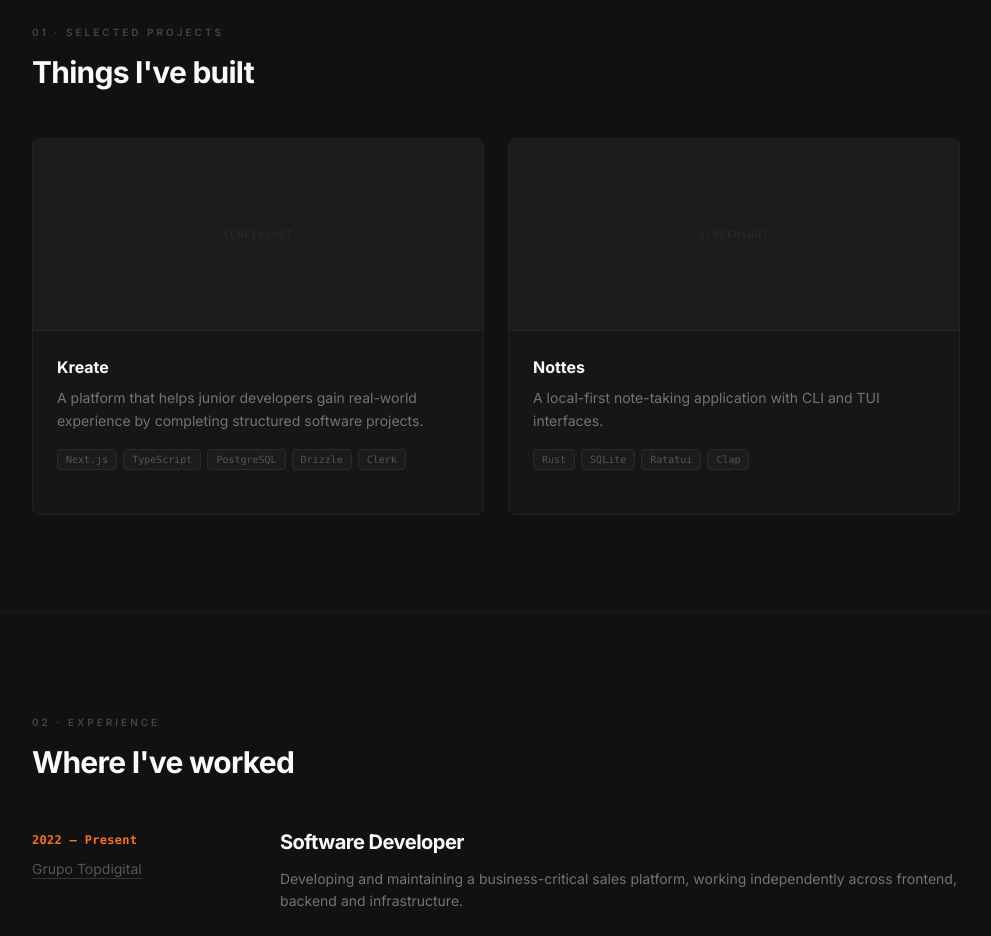
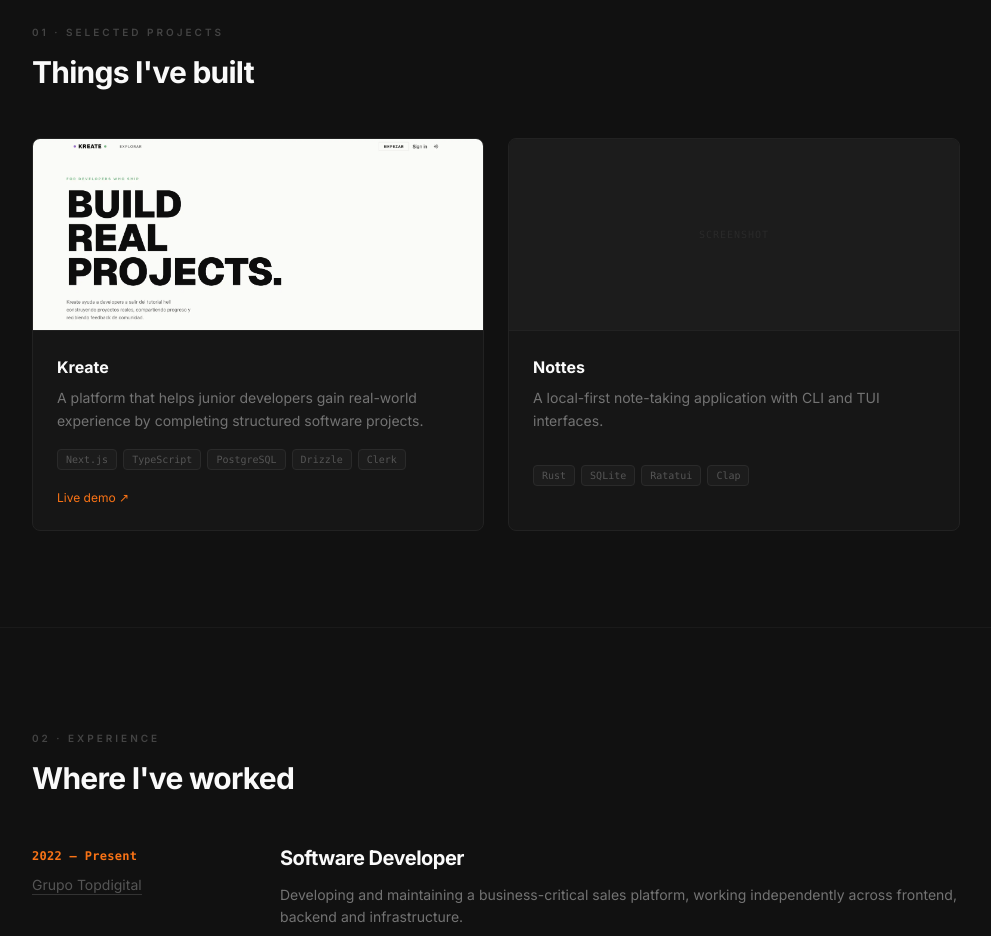
Before and after one commit to iamcaye/cv-nextjs, a Next.js app: page / in a window 1280 px wide. Shown: the part 880-1816 px from the top of the page, without its empty margins (144-1135 px from the left). Built offline with nearby package versions, Linux system fonts and the light colour scheme.

Commit message:
feat: add screenshot support to project cards

```diff
--- a/src/components/ProjectCard.tsx
+++ b/src/components/ProjectCard.tsx
@@ -1,3 +1,4 @@
+import Image from 'next/image'
 import { Project } from '@/lib/data'
 
 interface Props {
@@ -7,11 +8,19 @@ interface Props {
 export default function ProjectCard({ project }: Props) {
   return (
     <div className="flex flex-col bg-white dark:bg-[#161616] border border-[#e8e6e0] dark:border-[#222] rounded-lg overflow-hidden hover:border-[#f97316] dark:hover:border-[#f97316] transition-colors h-full">
-      {/* Screenshot placeholder */}
-      <div className="h-48 bg-[#f0efeb] dark:bg-[#1c1c1c] flex items-center justify-center border-b border-[#e8e6e0] dark:border-[#222] shrink-0">
-        <span className="font-mono text-[10px] text-[#ccc] dark:text-[#2a2a2a] tracking-widest uppercase">
-          screenshot
-        </span>
+      <div className="relative h-48 bg-[#f0efeb] dark:bg-[#1c1c1c] border-b border-[#e8e6e0] dark:border-[#222] shrink-0 overflow-hidden">
+        {project.image ? (
+          <Image
+            src={project.image}
+            alt={`${project.name} screenshot`}
+            fill
+            className="object-cover object-top"
+          />
+        ) : (
+          <span className="absolute inset-0 flex items-center justify-center font-mono text-[10px] text-[#ccc] dark:text-[#2a2a2a] tracking-widest uppercase">
+            screenshot
+          </span>
+        )}
       </div>
 
       <div className="p-6 flex flex-col flex-1">
--- a/src/lib/data.ts
+++ b/src/lib/data.ts
@@ -1,6 +1,7 @@
 export interface Project {
   name: string
   description: string
+  image?: string
   tags: string[]
   highlights: string[]
   links: {
@@ -31,6 +32,7 @@ export const projects: Project[] = [
     name: 'Kreate',
     description:
       'A platform that helps junior developers gain real-world experience by completing structured software projects.',
+    image: '/kreate.webp',
     tags: ['Next.js', 'TypeScript', 'PostgreSQL', 'Drizzle', 'Clerk'],
     highlights: [
       'Project catalogue and user profiles',
@@ -40,6 +42,7 @@ export const projects: Project[] = [
     ],
     links: {
       // Fill in real URLs when available
+      demo: 'https://kreate.es',
     },
   },
   {
```
Also changed, not shown: public/kreate.webp (added).
